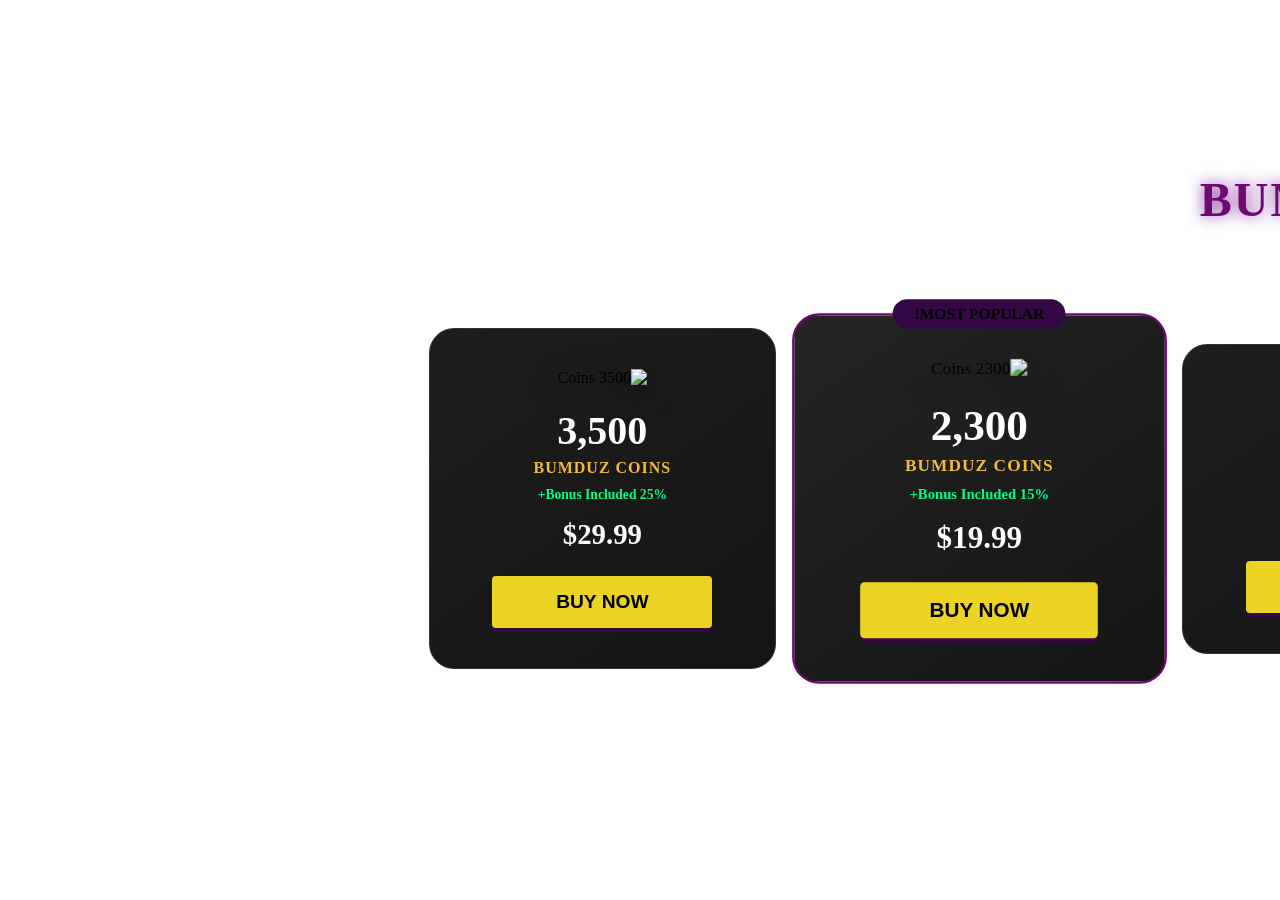
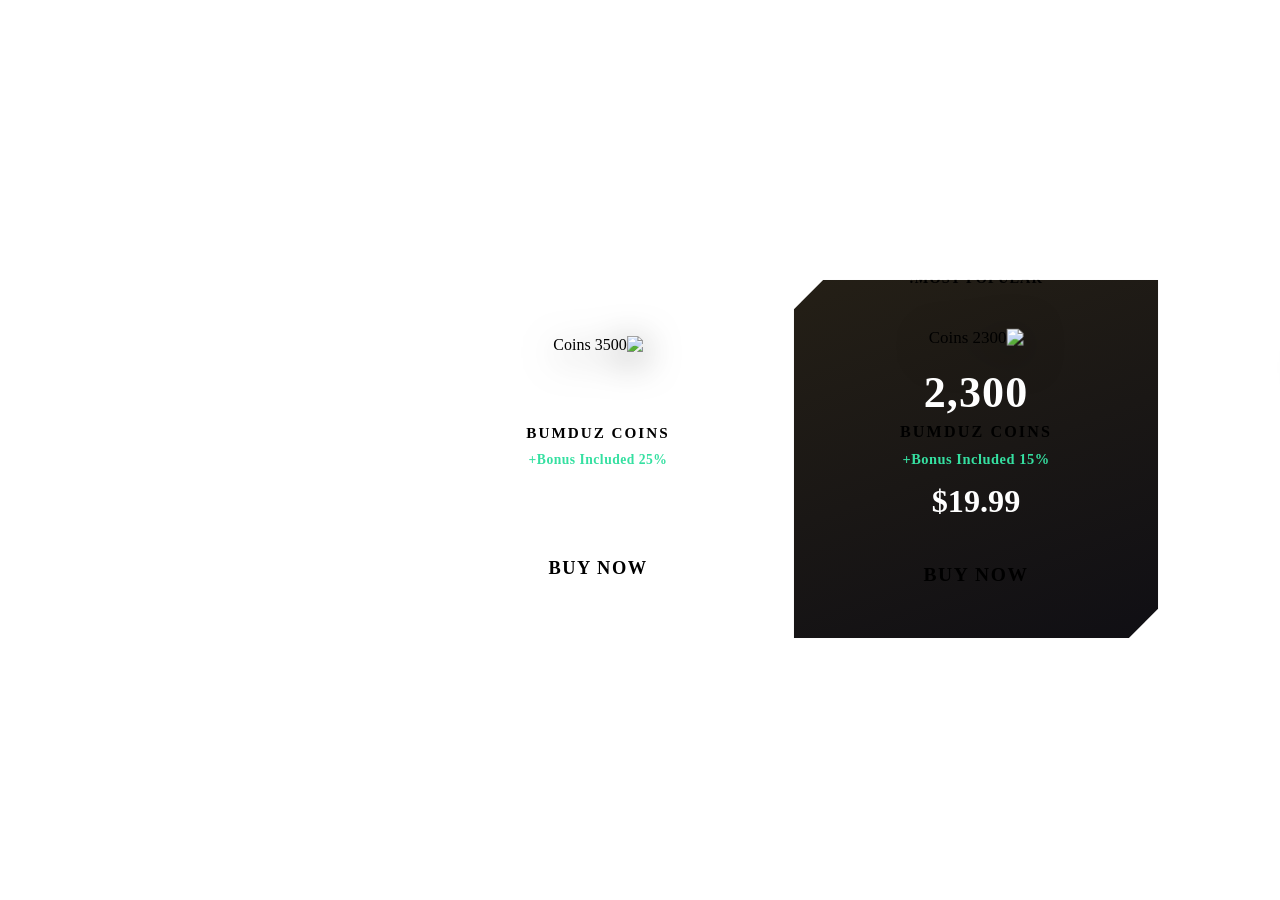

UI Update

--- a/public/store.css
+++ b/public/store.css
@@ -1,32 +1,34 @@
-.shop-hero {
-    margin: 40px 0;
+#status-bar {
+    background: linear-gradient(90deg, rgba(91,31,150,0.35), rgba(10,9,13,0.85)) !important;
+    color: var(--gold) !important;
+    padding: 10px !important;
+    text-align: center;
+    border-bottom: 1px solid var(--violet-deep) !important;
+    font-family: var(--font-display);
+    letter-spacing: 1px;
+    font-size: 0.95rem;
 }
 
-.shop-hero h1 {
-    font-size: 3rem;
-    color: #700772;
-    text-shadow: 0 0 15px rgb(127, 47, 154);
-    letter-spacing: 2px;
-}
+#status-bar span { color: var(--text) !important; }
 
 .store-wrapper {
     max-width: 1100px;
-    margin: 50px auto;
+    margin: 60px auto;
     padding: 0 20px;
 }
 
 .coins-grid {
     display: grid;
     grid-template-columns: repeat(auto-fit, minmax(300px, 1fr));
-    gap: 30px;
+    gap: 34px;
     align-items: center;
 }
 
 .coin-card {
-    background: linear-gradient(145deg, #1e1e1e, #141414);
-    border: 1px solid #333;
-    border-radius: 25px;
-    padding: 40px 20px;
+    background: linear-gradient(160deg, var(--panel-2), #100f14);
+    border: 1px solid var(--line);
+    clip-path: polygon(28px 0, 100% 0, 100% calc(100% - 28px), calc(100% - 28px) 100%, 0 100%, 0 28px);
+    padding: 46px 22px 34px;
     position: relative;
     transition: all 0.3s ease;
     display: flex;
@@ -34,104 +36,123 @@
     align-items: center;
 }
 
+.coin-card::before {
+    content: "";
+    position: absolute;
+    top: 0; left: 0;
+    width: 28px; height: 28px;
+    background: linear-gradient(135deg, var(--violet), transparent 70%);
+    opacity: 0.9;
+}
+
 .coin-card:hover {
-    transform: translateY(-15px);
-    border-color: #700772;
-    box-shadow: 0 10px 30px rgba(0,0,0,0.6);
+    transform: translateY(-12px);
+    border-color: var(--violet);
+    box-shadow: 0 14px 34px rgba(0,0,0,0.6), 0 0 26px var(--violet-glow);
 }
 
 .coin-card.featured {
-    border: 2px solid #700772;
-    transform: scale(1.08);
-    background: linear-gradient(145deg, #252525, #141414);
+    border: 1px solid var(--gold);
+    transform: scale(1.06);
+    background: linear-gradient(160deg, #241f16, #100f14);
     z-index: 2;
 }
 
+.coin-card.featured::before {
+    background: linear-gradient(135deg, var(--gold), transparent 70%);
+}
+
 .coin-card.featured:hover {
-    transform: scale(1.1) translateY(-10px);
-    box-shadow: 0 0 25px rgb(52, 7, 69);
+    transform: scale(1.08) translateY(-8px);
+    box-shadow: 0 0 30px rgba(240,196,25,0.35);
+    border-color: var(--gold);
 }
 
 .best-value {
     position: absolute;
-    top: -15px;
-    background: #340745;
+    top: -14px;
+    background: var(--gold);
     color: #000;
-    padding: 5px 20px;
-    border-radius: 50px;
-    font-weight: bold;
-    font-size: 0.9rem;
+    padding: 5px 22px;
+    font-family: var(--font-display);
+    font-weight: 700;
+    font-size: 0.85rem;
     text-transform: uppercase;
+    letter-spacing: 1px;
+    clip-path: polygon(10px 0, 100% 0, calc(100% - 10px) 100%, 0 100%);
 }
 
 .coin-icon img {
-    width: 150px;
+    width: 140px;
     height: auto;
-    margin-bottom: 20px;
-    filter: drop-shadow(0 5px 15px rgba(0,0,0,0.5));
+    margin-bottom: 18px;
+    filter: drop-shadow(0 8px 18px rgba(0,0,0,0.6));
 }
 
 .coin-amount {
-    font-size: 2.5rem;
-    font-weight: 900;
+    font-family: var(--font-display);
+    font-size: 2.6rem;
+    font-weight: 700;
     color: #fff;
-    margin-bottom: 5px;
+    margin-bottom: 4px;
+    letter-spacing: 1px;
 }
 
 .coin-label {
-    color: #f1ba3f;
-    font-weight: bold;
-    letter-spacing: 1px;
+    color: var(--gold);
+    font-family: var(--font-display);
+    font-weight: 700;
+    letter-spacing: 2px;
     margin-bottom: 10px;
+    font-size: 0.95rem;
 }
 
 .bonus-text {
-    color: #00ff88;
+    color: #35e0a1;
     font-size: 0.85rem;
-    margin-bottom: 15px;
-    font-weight: bold;
+    margin-bottom: 14px;
+    font-weight: 700;
+    letter-spacing: 0.5px;
 }
 
 .coin-price {
-    font-size: 1.8rem;
-    font-weight: bold;
+    font-family: var(--font-display);
+    font-size: 1.9rem;
+    font-weight: 700;
     color: #fff;
-    margin-bottom: 25px;
+    margin-bottom: 26px;
 }
 
 .buy-now-btn {
     width: 100%;
     max-width: 220px;
     padding: 15px;
-    background-color: #edd323;
+    background-color: var(--gold);
     color: #000;
     border: none;
-    border-radius: 4px;
-    font-size: 1.2rem;
-    font-weight: 900;
+    font-family: var(--font-display);
+    font-size: 1.15rem;
+    font-weight: 700;
     cursor: pointer;
-    transition: all 0.3s ease;
+    transition: all 0.2s ease;
+    letter-spacing: 1.5px;
     text-transform: uppercase;
-    box-shadow: 0 4px 0 #340745;
+    clip-path: polygon(12px 0, 100% 0, calc(100% - 12px) 100%, 0 100%);
+    box-shadow: 0 4px 0 var(--gold-deep);
 }
 
 .buy-now-btn:hover {
     background-color: #ffe066;
     transform: translateY(-2px);
-    box-shadow: 0 6px 0 #b38f00;
+    box-shadow: 0 6px 0 var(--gold-deep);
 }
 
 .buy-now-btn:active {
     transform: translateY(2px);
-    box-shadow: 0 2px 0 #b38f00;
+    box-shadow: 0 2px 0 var(--gold-deep);
 }
 
 @media (max-width: 768px) {
-    .coin-card.featured {
-        transform: scale(1);
-        margin: 20px 0;
-    }
-    .coin-card.featured:hover {
-        transform: translateY(-10px);
-    }
+    .coin-card.featured { transform: scale(1); margin: 20px 0; }
+    .coin-card.featured:hover { transform: translateY(-10px); }
 }
